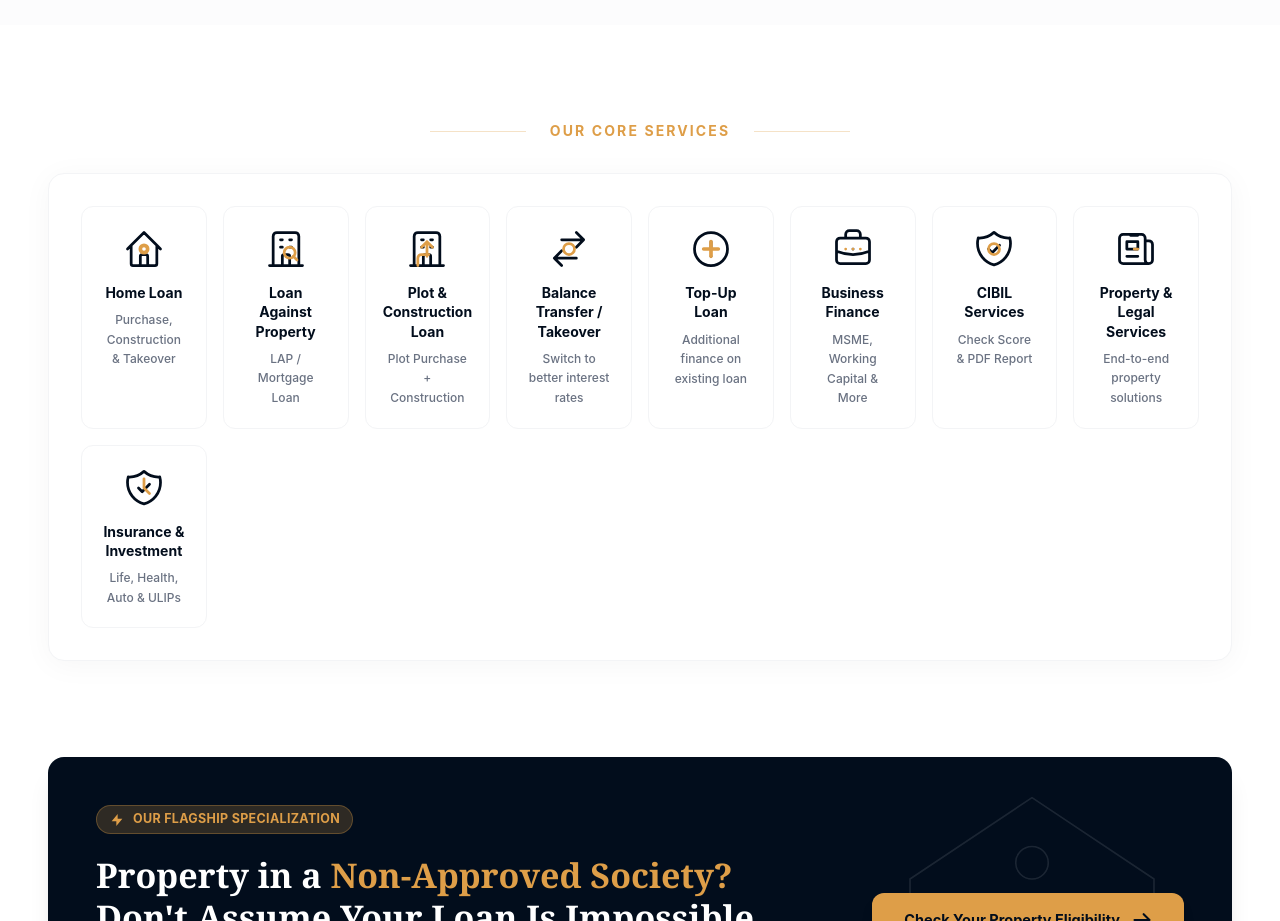
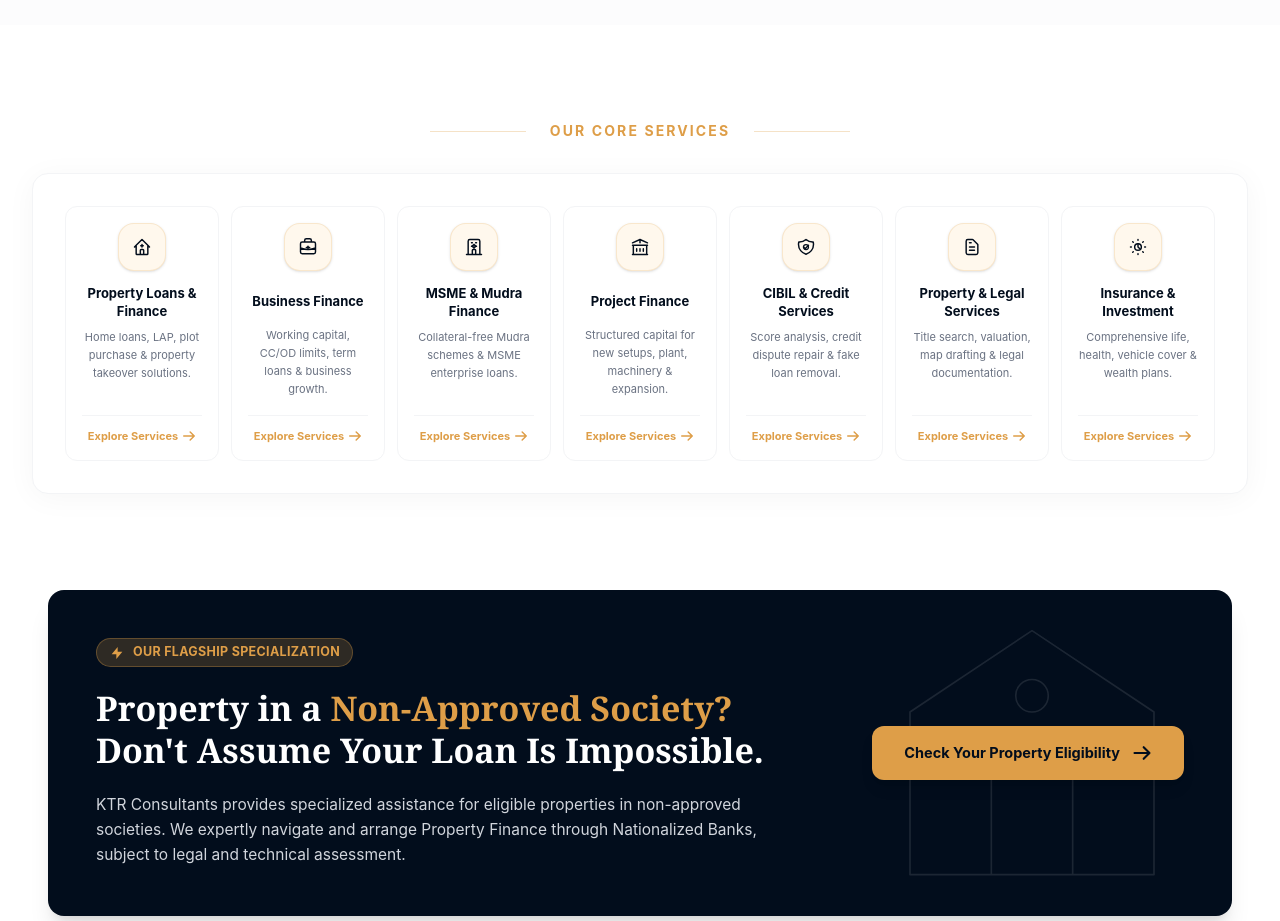
Before and after one commit to devdigicoders-stack/KTR_CONSULTANCY_WEBSITE, a React (Vite) app: page / in a window 1280 px wide. Shown: the part 860-1781 px from the top of the page. Built offline with nearby package versions, Linux system fonts and the light colour scheme; no server answers.

Commit message:
feat: implement hash-based smooth scrolling and update service definitions with deep links

```diff
--- a/src/App.jsx
+++ b/src/App.jsx
@@ -59,7 +59,9 @@
           <Route path="/apply-online" element={<ApplyOnline />} />
           <Route path="/non-approved-loans" element={<NonApprovedLoans />} />
           <Route path="/msme-project-finance" element={<MSMELoans />} />
+          <Route path="/msme-mudra-finance" element={<MSMELoans />} />
           <Route path="/loans" element={<Services />} />
+          <Route path="/property-loans" element={<Services />} />
           <Route path="/services/:serviceId" element={<ServiceDetail />} />
           <Route path="/contact" element={<Contact />} />
           <Route path="/terms" element={<Terms />} />
--- a/src/components/MSMELoanTypes.jsx
+++ b/src/components/MSMELoanTypes.jsx
@@ -46,7 +46,7 @@
           </div>
 
           {/* Project Finance */}
-          <div className="bg-white border border-gray-200 rounded-[20px] p-8 lg:p-10 shadow-sm hover:shadow-xl hover:border-[#de9e48]/40 transition-all duration-300">
+          <div id="project-finance" className="bg-white border border-gray-200 rounded-[20px] p-8 lg:p-10 shadow-sm hover:shadow-xl hover:border-[#de9e48]/40 transition-all duration-300 scroll-mt-24">
             <div className="w-14 h-14 rounded-full bg-[#fff5e6] text-[#de9e48] flex items-center justify-center mb-6">
               <svg className="w-7 h-7" fill="none" stroke="currentColor" viewBox="0 0 24 24">
                 <path strokeLinecap="round" strokeLinejoin="round" strokeWidth={2} d="M19 21V5a2 2 0 00-2-2H7a2 2 0 00-2 2v16m14 0h2m-2 0h-5m-9 0H3m2 0h5M9 7h1m-1 4h1m4-4h1m-1 4h1m-5 10v-5a1 1 0 011-1h2a1 1 0 011 1v5m-4 0h4" />
--- a/src/components/Services.jsx
+++ b/src/components/Services.jsx
@@ -3,104 +3,86 @@
 
 const services = [
   {
-    title: 'Home Loan',
-    desc: 'Purchase, Construction & Takeover',
-    link: '/services/home-loan',
+    title: 'Property Loans & Finance',
+    desc: 'Home loans, LAP, plot purchase & property takeover solutions.',
+    link: '/loans',
     icon: (
-      <svg className="w-9 h-9 md:w-11 md:h-11 mb-3 text-[#020d1c]" fill="none" stroke="currentColor" viewBox="0 0 24 24">
-        {/* House with accent */}
-        <path strokeLinecap="round" strokeLinejoin="round" strokeWidth={1.5} d="M3 12l2-2m0 0l7-7 7 7M5 10v10a1 1 0 001 1h3m10-11l2 2m-2-2v10a1 1 0 01-1 1h-3m-6 0a1 1 0 001-1v-4a1 1 0 011-1h2a1 1 0 011 1v4a1 1 0 001 1m-6 0h6" />
-        <circle cx="12" cy="12" r="2" className="text-[#de9e48]" strokeWidth="2" stroke="currentColor" fill="none" />
-      </svg>
-    )
-  },
-  {
-    title: 'Loan Against Property',
-    desc: 'LAP / Mortgage Loan',
-    link: '/services/loan-against-property',
-    icon: (
-      <svg className="w-9 h-9 md:w-11 md:h-11 mb-3 text-[#020d1c]" fill="none" stroke="currentColor" viewBox="0 0 24 24">
-        {/* House with key/magnifying glass */}
-        <path strokeLinecap="round" strokeLinejoin="round" strokeWidth={1.5} d="M19 21V5a2 2 0 00-2-2H7a2 2 0 00-2 2v16m14 0h2m-2 0h-5m-9 0H3m2 0h5M9 7h1m-1 4h1m4-4h1m-1 4h1m-5 10v-5a1 1 0 011-1h2a1 1 0 011 1v5m-4 0h4" />
-        <circle cx="14" cy="14" r="3" className="text-[#de9e48]" strokeWidth="1.5" />
-        <path strokeLinecap="round" strokeLinejoin="round" strokeWidth={1.5} className="text-[#de9e48]" d="M16 16l2 2" />
-      </svg>
-    )
-  },
-  {
-    title: 'Plot & Construction Loan',
-    desc: 'Plot Purchase + Construction',
-    link: '/services/plot-construction',
-    icon: (
-      <svg className="w-9 h-9 md:w-11 md:h-11 mb-3 text-[#020d1c]" fill="none" stroke="currentColor" viewBox="0 0 24 24">
-        <path strokeLinecap="round" strokeLinejoin="round" strokeWidth={1.5} d="M19 21V5a2 2 0 00-2-2H7a2 2 0 00-2 2v16m14 0h2m-2 0h-5m-9 0H3m2 0h5M9 7h1m-1 4h1m4-4h1m-1 4h1m-5 10v-5a1 1 0 011-1h2a1 1 0 011 1v5m-4 0h4" />
-        <path strokeLinecap="round" strokeLinejoin="round" strokeWidth={1.5} className="text-[#de9e48]" d="M7 21v-4a2 2 0 012-2h4M9 11l3-3m0 0l3 3m-3-3v8" />
-      </svg>
-    )
-  },
-  {
-    title: 'Balance Transfer / Takeover',
-    desc: 'Switch to better interest rates',
-    link: '/services/balance-transfer',
-    icon: (
-      <svg className="w-9 h-9 md:w-11 md:h-11 mb-3 text-[#020d1c]" fill="none" stroke="currentColor" viewBox="0 0 24 24">
-        <path strokeLinecap="round" strokeLinejoin="round" strokeWidth={1.5} d="M8 7h12m0 0l-4-4m4 4l-4 4m0 6H4m0 0l4 4m-4-4l4-4" />
-        <circle cx="12" cy="12" r="3" className="text-[#de9e48]" strokeWidth="1.5" />
-      </svg>
-    )
-  },
-  {
-    title: 'Top-Up Loan',
-    desc: 'Additional finance on existing loan',
-    link: '/services/top-up-loan',
-    icon: (
-      <svg className="w-9 h-9 md:w-11 md:h-11 mb-3 text-[#020d1c]" fill="none" stroke="currentColor" viewBox="0 0 24 24">
-        <path strokeLinecap="round" strokeLinejoin="round" strokeWidth={1.5} d="M12 8v4m0 4h.01M21 12a9 9 0 11-18 0 9 9 0 0118 0z" />
-        <path strokeLinecap="round" strokeLinejoin="round" strokeWidth={2} className="text-[#de9e48]" d="M12 8v8m-4-4h8" />
+      <svg className="w-6 h-6 xl:w-5 xl:h-5 2xl:w-6 2xl:h-6 transition-colors duration-300" fill="none" stroke="currentColor" viewBox="0 0 24 24">
+        {/* House / Real estate with key/growth */}
+        <path strokeLinecap="round" strokeLinejoin="round" strokeWidth={1.75} d="M3 12l2-2m0 0l7-7 7 7M5 10v10a1 1 0 001 1h3m10-11l2 2m-2-2v10a1 1 0 01-1 1h-3m-6 0a1 1 0 001-1v-4a1 1 0 011-1h2a1 1 0 011 1v4a1 1 0 001 1m-6 0h6" />
+        <path strokeLinecap="round" strokeLinejoin="round" strokeWidth={1.75} d="M12 9v3m-1.5-1.5h3" />
       </svg>
     )
   },
   {
     title: 'Business Finance',
-    desc: 'MSME, Working Capital & More',
-    link: '/services/business-finance',
+    desc: 'Working capital, CC/OD limits, term loans & business growth.',
+    link: '/business-finance',
     icon: (
-      <svg className="w-9 h-9 md:w-11 md:h-11 mb-3 text-[#020d1c]" fill="none" stroke="currentColor" viewBox="0 0 24 24">
-        <path strokeLinecap="round" strokeLinejoin="round" strokeWidth={1.5} d="M21 13.255A23.931 23.931 0 0112 15c-3.183 0-6.22-.62-9-1.745M16 6V4a2 2 0 00-2-2h-4a2 2 0 00-2 2v2m4 6h.01M5 20h14a2 2 0 002-2V8a2 2 0 00-2-2H5a2 2 0 00-2 2v10a2 2 0 002 2z" />
-        <path strokeLinecap="round" strokeLinejoin="round" strokeWidth={1.5} className="text-[#de9e48]" d="M12 12v.01M16 12v.01M8 12v.01" />
+      <svg className="w-6 h-6 xl:w-5 xl:h-5 2xl:w-6 2xl:h-6 transition-colors duration-300" fill="none" stroke="currentColor" viewBox="0 0 24 24">
+        {/* Briefcase & Growth Chart */}
+        <path strokeLinecap="round" strokeLinejoin="round" strokeWidth={1.75} d="M21 13.255A23.931 23.931 0 0112 15c-3.183 0-6.22-.62-9-1.745M16 6V4a2 2 0 00-2-2h-4a2 2 0 00-2 2v2m4 6h.01M5 20h14a2 2 0 002-2V8a2 2 0 00-2-2H5a2 2 0 00-2 2v10a2 2 0 002 2z" />
+        <path strokeLinecap="round" strokeLinejoin="round" strokeWidth={1.75} d="M12 11v3m-2-1.5h4" />
       </svg>
     )
   },
   {
-    title: 'CIBIL Services',
-    desc: 'Check Score & PDF Report',
+    title: 'MSME & Mudra Finance',
+    desc: 'Collateral-free Mudra schemes & MSME enterprise loans.',
+    link: '/msme-project-finance',
+    icon: (
+      <svg className="w-6 h-6 xl:w-5 xl:h-5 2xl:w-6 2xl:h-6 transition-colors duration-300" fill="none" stroke="currentColor" viewBox="0 0 24 24">
+        {/* Enterprise & MSME Shield */}
+        <path strokeLinecap="round" strokeLinejoin="round" strokeWidth={1.75} d="M19 21V5a2 2 0 00-2-2H7a2 2 0 00-2 2v16m14 0h2m-2 0h-5m-9 0H3m2 0h5M9 7h1m-1 4h1m4-4h1m-1 4h1m-5 10v-5a1 1 0 011-1h2a1 1 0 011 1v5m-4 0h4" />
+        <path strokeLinecap="round" strokeLinejoin="round" strokeWidth={2} d="M12 9l2 2-2 2-2-2 2-2z" />
+      </svg>
+    )
+  },
+  {
+    title: 'Project Finance',
+    desc: 'Structured capital for new setups, plant, machinery & expansion.',
+    link: '/msme-project-finance#project-finance',
+    icon: (
+      <svg className="w-6 h-6 xl:w-5 xl:h-5 2xl:w-6 2xl:h-6 transition-colors duration-300" fill="none" stroke="currentColor" viewBox="0 0 24 24">
+        {/* Industrial / Infrastructure / Architecture */}
+        <path strokeLinecap="round" strokeLinejoin="round" strokeWidth={1.75} d="M8 14v3m4-3v3m4-3v3M3 21h18M3 10h18M3 7l9-4 9 4M4 10h16v11H4V10z" />
+        <path strokeLinecap="round" strokeLinejoin="round" strokeWidth={1.75} d="M12 4v3" />
+      </svg>
+    )
+  },
+  {
+    title: 'CIBIL & Credit Services',
+    desc: 'Score analysis, credit dispute repair & fake loan removal.',
     link: '/cibil-services',
     icon: (
-      <svg className="w-9 h-9 md:w-11 md:h-11 mb-3 text-[#020d1c]" fill="none" stroke="currentColor" viewBox="0 0 24 24">
-        <path strokeLinecap="round" strokeLinejoin="round" strokeWidth={1.5} d="M9 12l2 2 4-4m5.618-4.016A11.955 11.955 0 0112 2.944a11.955 11.955 0 01-8.618 3.04A12.02 12.02 0 003 9c0 5.591 3.824 10.29 9 11.622 5.176-1.332 9-6.03 9-11.622 0-1.042-.133-2.052-.382-3.016z" />
-        <circle cx="12" cy="12" r="3" className="text-[#de9e48]" strokeWidth="1.5" />
+      <svg className="w-6 h-6 xl:w-5 xl:h-5 2xl:w-6 2xl:h-6 transition-colors duration-300" fill="none" stroke="currentColor" viewBox="0 0 24 24">
+        {/* Speedometer / Score Meter & Shield */}
+        <path strokeLinecap="round" strokeLinejoin="round" strokeWidth={1.75} d="M9 12l2 2 4-4m5.618-4.016A11.955 11.955 0 0112 2.944a11.955 11.955 0 01-8.618 3.04A12.02 12.02 0 003 9c0 5.591 3.824 10.29 9 11.622 5.176-1.332 9-6.03 9-11.622 0-1.042-.133-2.052-.382-3.016z" />
+        <circle cx="12" cy="12" r="3" strokeWidth={1.5} />
       </svg>
     )
   },
   {
     title: 'Property & Legal Services',
-    desc: 'End-to-end property solutions',
+    desc: 'Title search, valuation, map drafting & legal documentation.',
     link: '/property-services',
     icon: (
-      <svg className="w-9 h-9 md:w-11 md:h-11 mb-3 text-[#020d1c]" fill="none" stroke="currentColor" viewBox="0 0 24 24">
-        <path strokeLinecap="round" strokeLinejoin="round" strokeWidth={1.5} d="M19 20H5a2 2 0 01-2-2V6a2 2 0 012-2h10a2 2 0 012 2v1m2 13a2 2 0 01-2-2V7m2 13a2 2 0 002-2V9.5a2 2 0 00-2-2h-2m-4-3H9M7 16h6M7 8h6v4H7V8z" />
-        <path strokeLinecap="round" strokeLinejoin="round" strokeWidth={1.5} className="text-[#de9e48]" d="M11 12h2" />
+      <svg className="w-6 h-6 xl:w-5 xl:h-5 2xl:w-6 2xl:h-6 transition-colors duration-300" fill="none" stroke="currentColor" viewBox="0 0 24 24">
+        {/* Legal Document & Seal */}
+        <path strokeLinecap="round" strokeLinejoin="round" strokeWidth={1.75} d="M9 12h6m-6 4h6m2 5H7a2 2 0 01-2-2V5a2 2 0 012-2h5.586a1 1 0 01.707.293l5.414 5.414a1 1 0 01.293.707V19a2 2 0 01-2 2z" />
+        <path strokeLinecap="round" strokeLinejoin="round" strokeWidth={1.75} d="M9 7h2" />
       </svg>
     )
   },
   {
     title: 'Insurance & Investment',
-    desc: 'Life, Health, Auto & ULIPs',
+    desc: 'Comprehensive life, health, vehicle cover & wealth plans.',
     link: '/insurance-services',
     icon: (
-      <svg className="w-9 h-9 md:w-11 md:h-11 mb-3 text-[#020d1c]" fill="none" stroke="currentColor" viewBox="0 0 24 24">
-        <path strokeLinecap="round" strokeLinejoin="round" strokeWidth={1.5} d="M9 12l2 2 4-4m5.618-4.016A11.955 11.955 0 0112 2.944a11.955 11.955 0 01-8.618 3.04A12.02 12.02 0 003 9c0 5.591 3.824 10.29 9 11.622 5.176-1.332 9-6.03 9-11.622 0-1.042-.133-2.052-.382-3.016z" />
-        <path strokeLinecap="round" strokeLinejoin="round" strokeWidth={1.5} className="text-[#de9e48]" d="M12 7v5l3 3" />
+      <svg className="w-6 h-6 xl:w-5 xl:h-5 2xl:w-6 2xl:h-6 transition-colors duration-300" fill="none" stroke="currentColor" viewBox="0 0 24 24">
+        {/* Protection Umbrella & Growth */}
+        <path strokeLinecap="round" strokeLinejoin="round" strokeWidth={1.75} d="M12 3v1m0 16v1m9-9h-1M4 12H3m15.364 6.364l-.707-.707M6.343 6.343l-.707-.707m12.728 0l-.707.707M6.343 17.657l-.707.707M16 12a4 4 0 11-8 0 4 4 0 018 0z" />
+        <path strokeLinecap="round" strokeLinejoin="round" strokeWidth={1.75} d="M12 8v4l2.5 2.5" />
       </svg>
     )
   }
@@ -109,7 +91,7 @@
 const Services = () => {
   return (
     <section className="bg-white py-16 lg:py-24 font-sans relative z-10 -mt-8 md:-mt-12">
-      <div className="max-w-[1400px] mx-auto px-4 lg:px-6 xl:px-12">
+      <div className="max-w-[1400px] mx-auto px-4 lg:px-6 xl:px-8">
 
         {/* Title with Lines */}
         <div className="flex items-center justify-center mb-8 gap-4 lg:gap-6">
@@ -121,25 +103,46 @@
         </div>
 
         {/* Outer Container for Services */}
-        <div className="bg-white border border-gray-100 shadow-[0_4px_30px_rgba(0,0,0,0.04)] rounded-2xl p-4 md:p-6 lg:p-8">
+        <div className="bg-white border border-gray-100 shadow-[0_4px_30px_rgba(0,0,0,0.04)] rounded-2xl p-4 sm:p-6 lg:p-8">
 
-          {/* Grid Wrapper */}
-          <div className="grid grid-cols-2 sm:grid-cols-3 lg:grid-cols-4 xl:grid-cols-8 gap-3 md:gap-4">
+          {/* Grid Wrapper - 7 Column responsive distribution */}
+          <div className="grid grid-cols-1 sm:grid-cols-2 md:grid-cols-3 lg:grid-cols-4 xl:grid-cols-7 gap-4 xl:gap-3 2xl:gap-4">
             {services.map((service, index) => (
               <Link
                 to={service.link}
                 key={index}
-                className="bg-white border border-gray-100 rounded-xl p-4 lg:p-5 hover:shadow-lg hover:border-orange-100 transition-all duration-300 flex flex-col items-center text-center group"
+                className="group bg-white border border-gray-100 rounded-xl p-5 xl:p-4 2xl:p-5 hover:border-[#de9e48]/60 hover:shadow-[0_12px_30px_rgba(222,158,72,0.12)] transition-all duration-300 flex flex-col items-center text-center relative overflow-hidden h-full transform hover:-translate-y-1.5"
               >
-                <div className="transition-transform duration-300 group-hover:-translate-y-1">
+                {/* Subtle top indicator on hover */}
+                <div className="absolute top-0 left-0 right-0 h-[3px] bg-gradient-to-r from-[#de9e48]/20 via-[#de9e48] to-[#de9e48]/20 opacity-0 group-hover:opacity-100 transition-opacity duration-300" />
+
+                {/* Professional Icon Container */}
+                <div className="w-13 h-13 xl:w-12 xl:h-12 2xl:w-14 2xl:h-14 rounded-2xl bg-[#fff8ed] border border-[#de9e48]/20 flex items-center justify-center mb-3.5 group-hover:bg-[#de9e48] group-hover:border-[#de9e48] group-hover:scale-105 transition-all duration-300 text-[#020d1c] group-hover:text-white shadow-sm flex-shrink-0">
                   {service.icon}
                 </div>
-                <h4 className="text-[#020d1c] font-bold text-[12px] md:text-[13px] lg:text-sm mb-2 leading-snug">
+
+                {/* Title */}
+                <h4 className="text-[#020d1c] font-bold text-[14px] xl:text-[13px] 2xl:text-[14px] mb-2 leading-snug group-hover:text-[#de9e48] transition-colors min-h-[38px] xl:min-h-[34px] 2xl:min-h-[40px] flex items-center justify-center">
                   {service.title}
                 </h4>
-                <p className="text-gray-500 text-[10px] md:text-[11px] lg:text-[12px] leading-relaxed font-medium">
+
+                {/* Short 1-line description */}
+                <p className="text-gray-500 text-[11.5px] xl:text-[11px] 2xl:text-[11.5px] leading-relaxed font-normal mb-4 flex-grow">
                   {service.desc}
                 </p>
+
+                {/* Explore Services Action */}
+                <div className="mt-auto pt-3 border-t border-gray-100 w-full flex items-center justify-center text-[#de9e48] group-hover:text-[#020d1c] font-bold text-[11.5px] xl:text-[11px] 2xl:text-[12px] transition-colors group-hover:border-[#de9e48]/20">
+                  <span>Explore Services</span>
+                  <svg
+                    className="w-3.5 h-3.5 ml-1 transform group-hover:translate-x-1 transition-transform"
+                    fill="none"
+                    stroke="currentColor"
+                    viewBox="0 0 24 24"
+                  >
+                    <path strokeLinecap="round" strokeLinejoin="round" strokeWidth={2.5} d="M14 5l7 7m0 0l-7 7m7-7H3" />
+                  </svg>
+                </div>
               </Link>
             ))}
           </div>
```
Also changed, not shown: src/components/ScrollToTop.jsx (+15 -4 lines).
